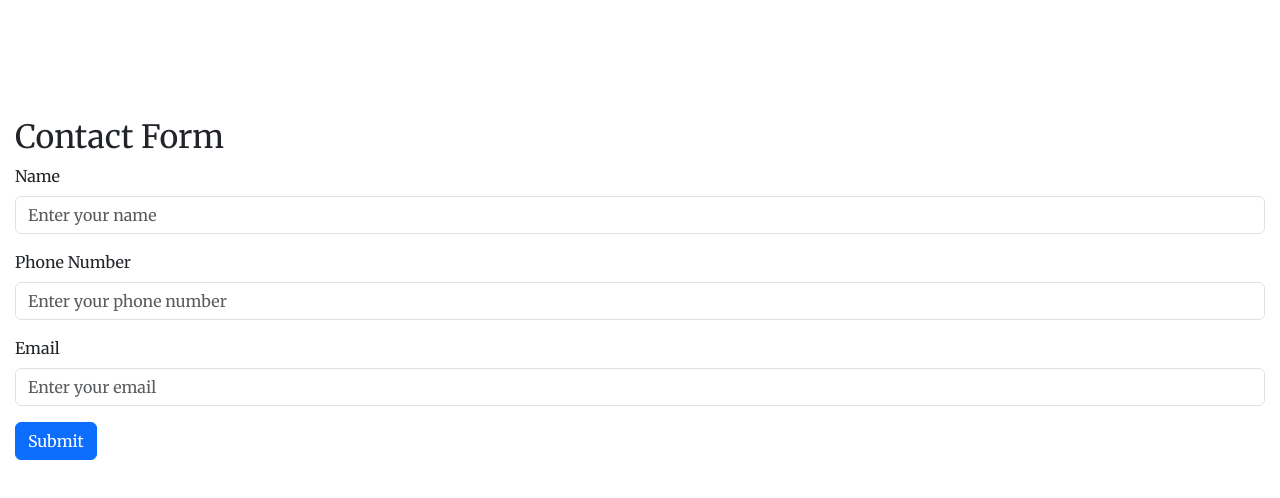
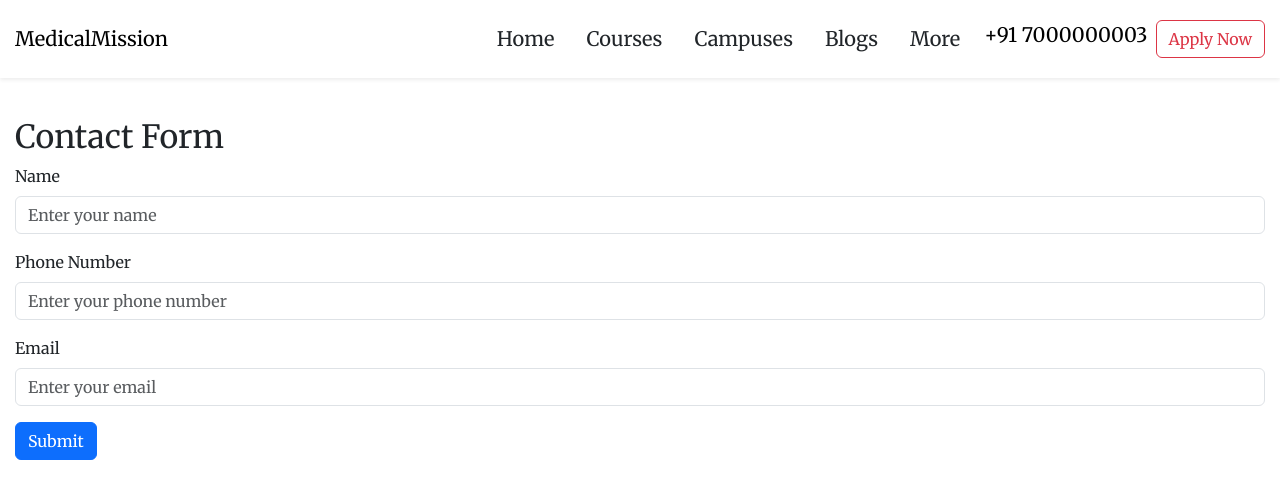
Before and after one commit to AAbhishek1234/medicalMission, a React (Create React App) app: page /apply in a window 1280 px wide. Shown: the top 498 px of the page. Built offline with nearby package versions, Linux system fonts and the light colour scheme.

Commit message:
contact from

```diff
--- a/src/components/ContactForm.jsx
+++ b/src/components/ContactForm.jsx
@@ -1,6 +1,6 @@
 import React, { useState } from 'react';
 import { Form, Button, Container } from 'react-bootstrap';
-
+import Navbar from '../components/Navbar'
 const ContactForm = () => {
   const [formData, setFormData] = useState({
     name: '',
@@ -51,6 +51,8 @@ const ContactForm = () => {
   };
 
   return (
+    <>
+    <Navbar/>
     <Container className="mt-5">
       <h2>Contact Form</h2>
       <Form onSubmit={handleSubmit}>
@@ -92,6 +94,8 @@ const ContactForm = () => {
         </Button>
       </Form>
     </Container>
+    </>
+
   );
 };
 
--- a/src/components/Navbar.jsx
+++ b/src/components/Navbar.jsx
@@ -12,7 +12,7 @@ const CustomNavbar = () => {
 
   return (
     <>
-      {/* Navbar */}
+
       <Navbar bg="white" expand="lg" fixed="top" className="shadow-sm py-3">
         <Container>
           <Navbar.Brand href="/">MedicalMission</Navbar.Brand>
```
